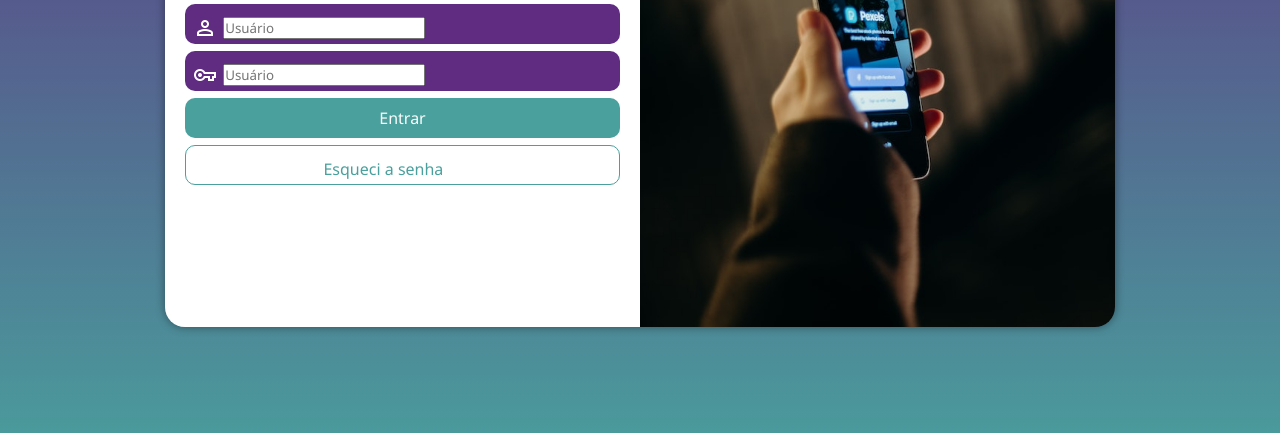
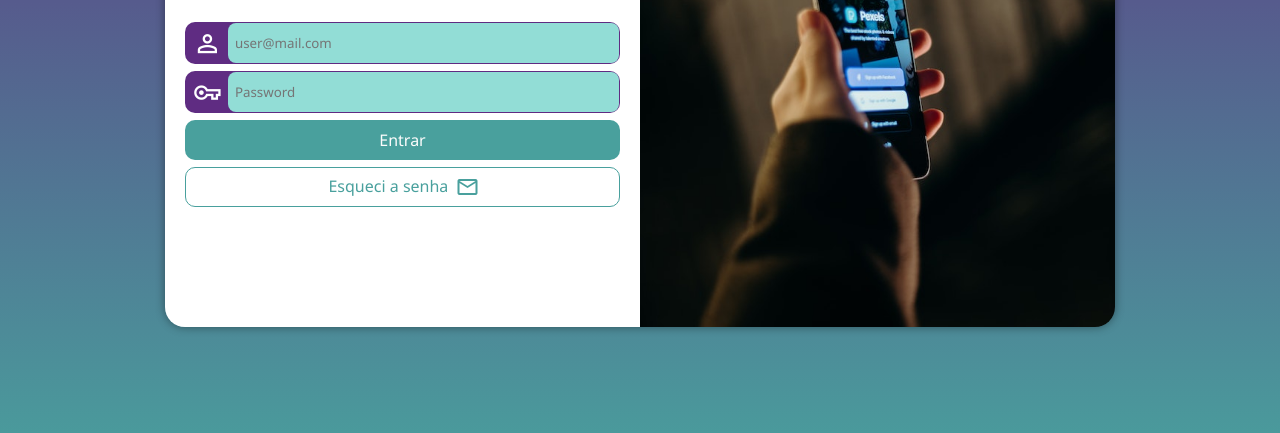
Before and after one commit to Rafhael-Viana/projeto-login, a plain HTML site: page index.html in a window 1280 px wide. Shown: the part 323-756 px from the top of the page. Drawn offline with nearby package versions, Linux system fonts and the light colour scheme.

Commit message:
Conclusão Projeto-Login

```diff
--- a/index.html
+++ b/index.html
@@ -21,14 +21,14 @@
                 <form action="cadastro.js" method="post" id="forml" autocomplete="on">
                     <div class="campo">
                         <label for="iuser"><span class="material-symbols-outlined">person</span></label>
-                        <input type="email" name="user" id="iuser" required placeholder="Usuário" autocomplete="email" maxlength="30">
+                        <input type="email" name="user" id="iuser" required placeholder="  user@mail.com" autocomplete="email" maxlength="30">
                     </div>
                     <div class="campo">
                         <label for="isenha"><span class="material-symbols-outlined">vpn_key</span></label>
-                        <input type="password" name="senha" id="isenha" required placeholder="Usuário" autocomplete="current-password" minlength="8" maxlength="20">
+                        <input type="password" name="senha" id="isenha" required placeholder="  Password" autocomplete="current-password" minlength="8" maxlength="20">
                     </div>
                     <input type="submit" value="Entrar">
-                    <a href="esqueci.html" class="botao">Esqueci a senha <span class="material-symbols-outlined">mail</span></a>
+                    <a href="esqueci.html" class="botao">Esqueci a senha <span id="mail" class="material-symbols-outlined">mail</span></a>
 
                 </form>
             </section>
--- a/styles/mediaq.css
+++ b/styles/mediaq.css
@@ -20,6 +20,9 @@
         float: right;
         width: 70%;
         height: 500px;
+    }
+    #form p{
+        margin-bottom: 50px;
     }
 }
 @media screen and (min-width:992px){
@@ -48,5 +51,6 @@
     }
     #form p{
         font-size: 1.2em;
+        margin-bottom: 25px;
     }
 }
--- a/styles/style.css
+++ b/styles/style.css
@@ -4,7 +4,7 @@
     --cor01: #5f2C82;
     --cor02: #49a09d;
     --cor03: #6ad3b2;
-    --cor04: #3ba069f3;
+    --cor04: #95e6dbf3;
 }
 
 *{
@@ -67,7 +67,7 @@ div.campo{
     background-color: var(--cor01);
     margin-top: 7px;
     width: 100%;
-    height: 40px;
+    height: 42px;
     border-radius: 10px;
 }
 form input[type=submit]{
@@ -104,11 +104,28 @@ a.botao:hover{
     color: white;
     border: none;
 }
-.material-symbols-outlined{
+.campo span{
     position: relative;
-    top: 7px;
+    top: 3px;
     left: 3px;
 
     color: white;
     padding: 5px;
+    font-size: 1.8em;
 }
+.campo input{
+    background-color: var(--cor04);
+    border: none;
+    border-radius: 8px;
+    width: calc(100% - 44px);
+    height: 40px;
+    transform: translateY(-7px);
+}
+.campo input:hover{
+
+}
+#mail{
+    position: relative;
+    top: 7px;
+    left: 3px;
+}
```
